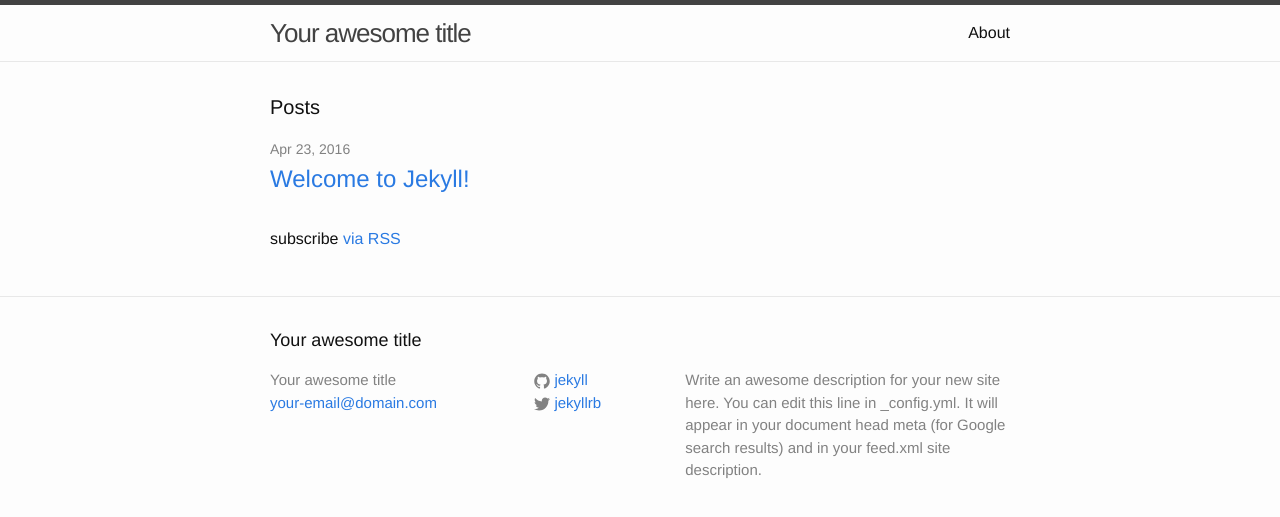
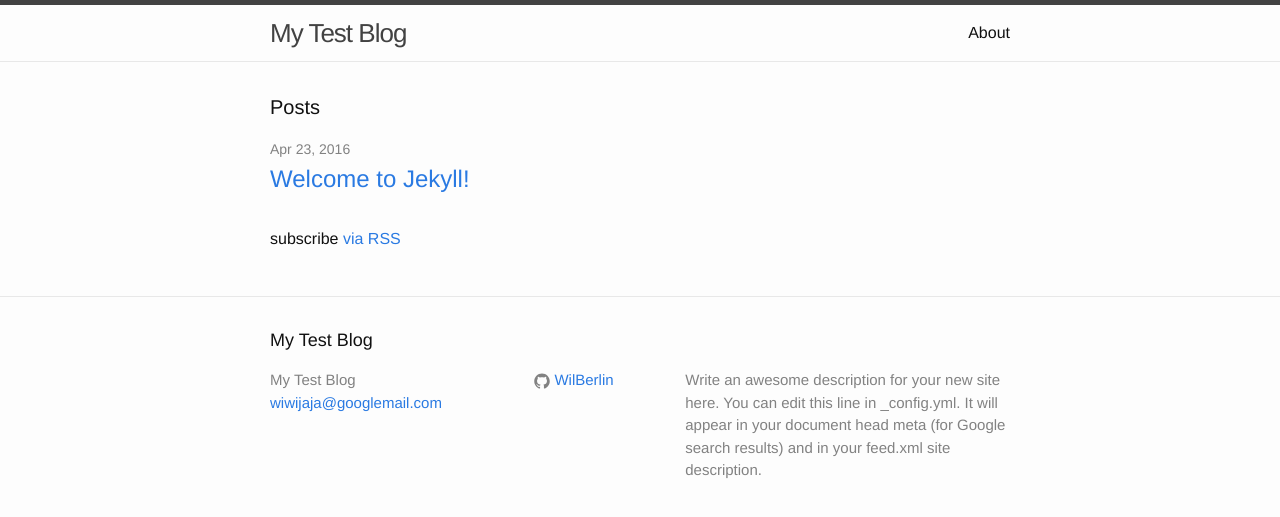
Before and after one commit to WilBerlin/blog, a Jekyll site: the page built from index.html, in a window 1280 px wide. Shown: the top 517 px of the page. Built offline with Jekyll 4.4.1, drawn with Linux system fonts in a browser that asks for light colours.

Commit message:
Update _config.yml

```diff
--- a/_config.yml
+++ b/_config.yml
@@ -6,16 +6,15 @@
 # 'jekyll serve'. If you change this file, please restart the server process.
 
 # Site settings
-title: Your awesome title
-email: your-email@domain.com
+title: My Test Blog
+email: wiwijaja@googlemail.com
 description: > # this means to ignore newlines until "baseurl:"
   Write an awesome description for your new site here. You can edit this
   line in _config.yml. It will appear in your document head meta (for
   Google search results) and in your feed.xml site description.
-baseurl: "" # the subpath of your site, e.g. /blog
-url: "http://yourdomain.com" # the base hostname & protocol for your site
-twitter_username: jekyllrb
-github_username:  jekyll
+baseurl: "/blog" # the subpath of your site, e.g. /blog
+url: "http://WilBerlin.github.io" # the base hostname & protocol for your site
+github_username:  WilBerlin
 
 # Build settings
 markdown: kramdown
```
